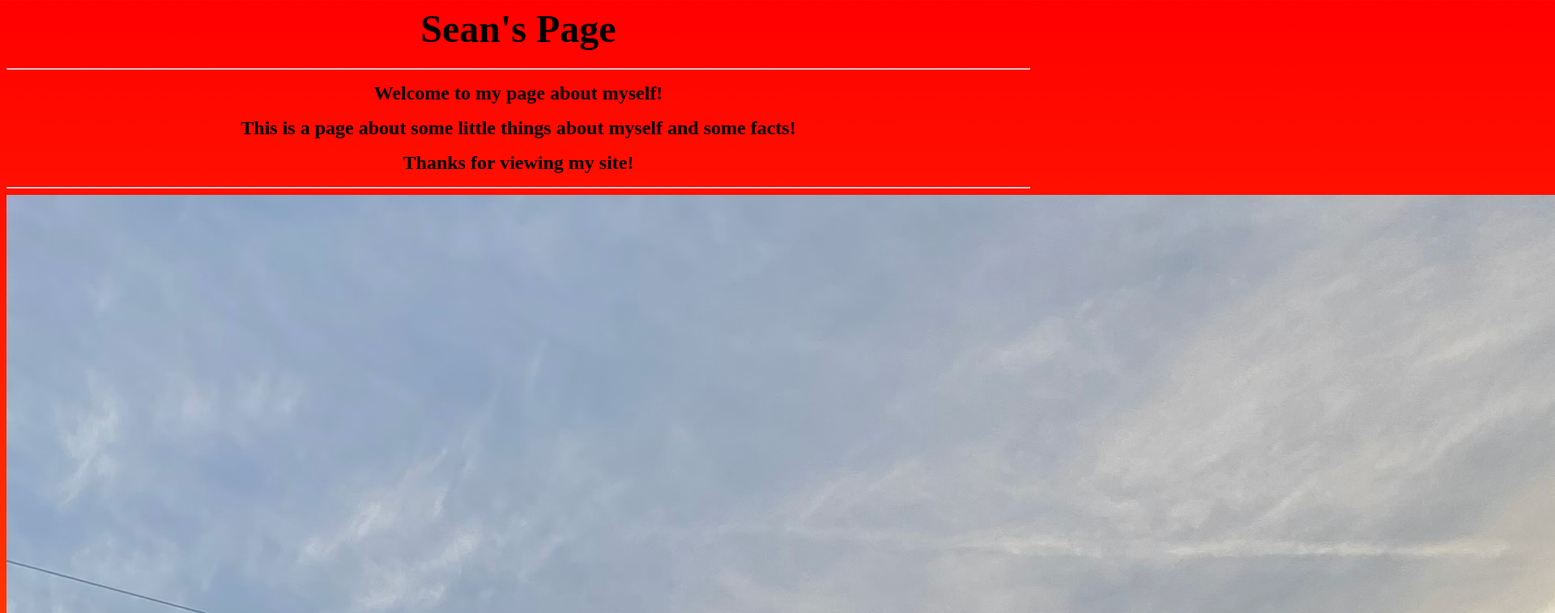
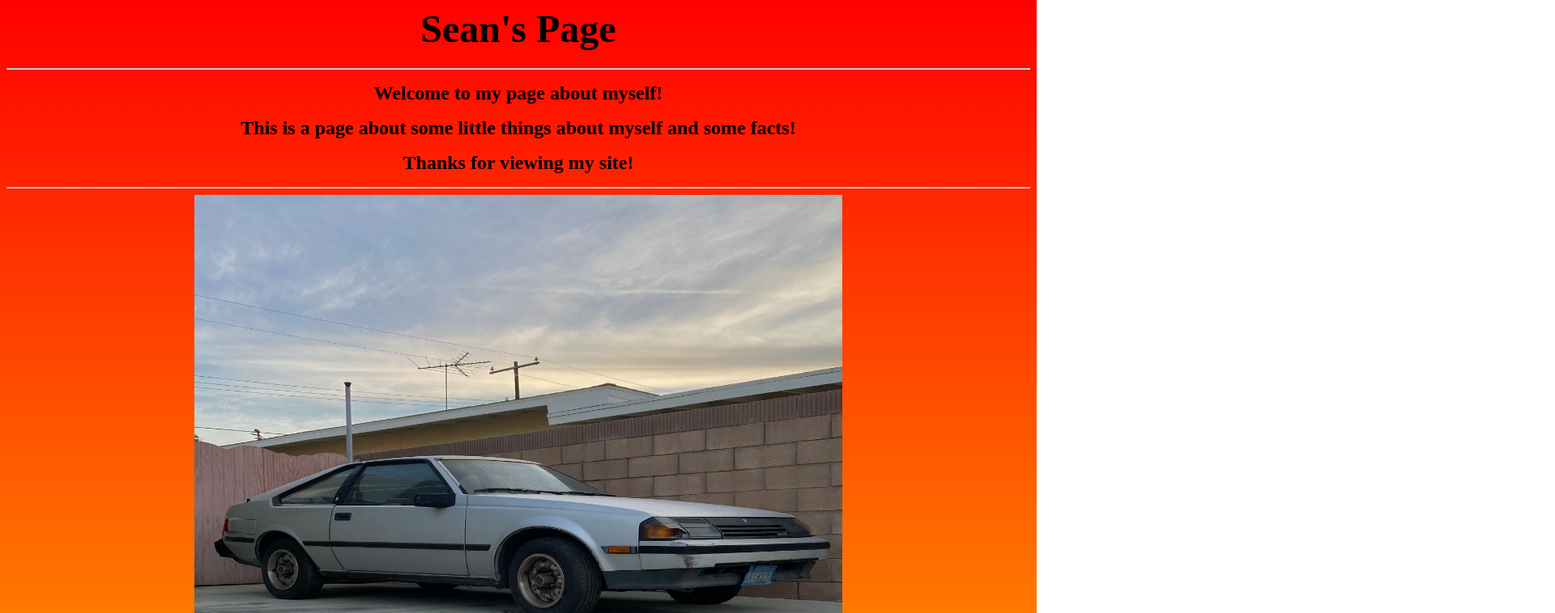
Before and after one commit to slmmedBoi/bootstrap, a plain HTML site: page index.html in a window 1280 px wide. Shown: the top 758 px of the page at 81% size, 1920 px wide, since content can reach past the window. Drawn offline with Linux system fonts and the light colour scheme.

Commit message:
Update index.html

```diff
--- a/index.html
+++ b/index.html
@@ -9,7 +9,7 @@
 <hr>
 	<div>
 		<center>
-			<img src = "me.jpg" alt = "centered image"/>
+			<img src = "me.jpg" alt = "centered image" width="800" height="800"/>
 		</center>
 		<h1 style = "text-align:center"><font size = "+4">Some Things about Me</font></h1>
 		<p><font size = "+1">Welcome to my page! I am Sean Dang and I am currently a freshman at California State University Long Beach. I am currently majoring in Computer Science. Some things
```
